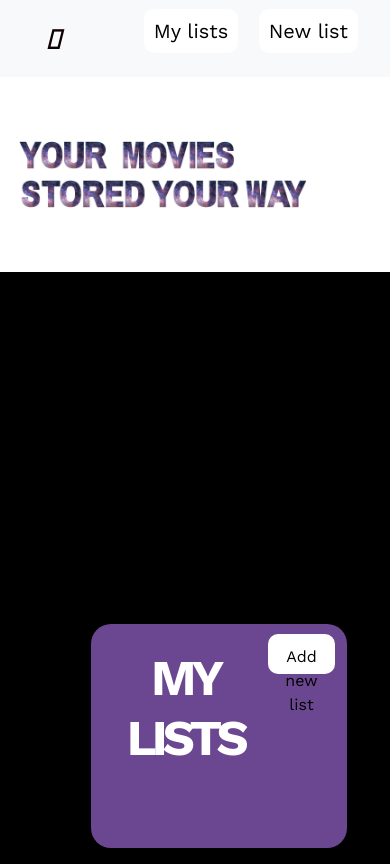
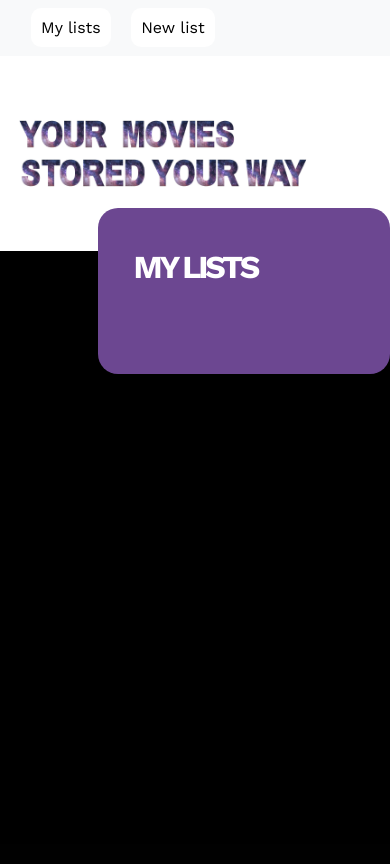
Before and after one commit to chloesianharrison/rails-watch-list, a Rails app: page /lists in a window 390 px wide. After the commit the page ends 374 px from the top, so only its background shows below. Run offline with Rails 7, Linux system fonts and the light colour scheme; data that the repository does not hold is empty; style sheets or scripts are compiled from the project's sources; parts of the project's set-up code (start-up, migrations or seed data) failed here and were passed over; some libraries are stand-ins or nearby versions; some web fonts are replaced.

Commit message:
styling done

```diff
--- /dev/null
+++ b/app/assets/stylesheets/components/_banner.scss
@@ -0,0 +1,8 @@
+.banner {
+  text-align: center;
+  background: white;
+
+  img{
+    width:100%;
+  }
+}
--- a/app/assets/stylesheets/components/_button.scss
+++ b/app/assets/stylesheets/components/_button.scss
@@ -18,7 +18,6 @@
   }
 }
 
-
 .delete-button {
   font-size: 20px;
   margin-top: 30px;
--- /dev/null
+++ b/app/assets/stylesheets/components/_cards.scss
@@ -0,0 +1,61 @@
+.list-card {
+  position: absolute;
+  padding: 25%;
+  z-index: -2;
+  background-color: rgb(108, 71, 145);
+  border-radius: 20px;
+}
+
+.topbackcard {
+  top: 3.9rem;
+  left: 3rem;
+}
+
+.bottombackcard {
+  top: 40rem;
+  right: 0rem;
+}
+
+.cardwidth{
+  width: 18rem;
+}
+
+// media queries
+
+@media (max-width: 1220px){
+  .bottombackcard {
+    top: 30rem;
+  }
+}
+
+@media (max-width: 950px){
+  .topbackcard {
+    height: 500px
+  }
+  .bottombackcard {
+    height: 500px;
+    top: 20rem;
+  }
+}
+
+@media (max-width: 690px){
+  .cardwidth{
+    width: 25rem;
+  }
+}
+
+@media (max-width: 590px){
+  .topbackcard {
+    height: 500px
+  }
+  .bottombackcard {
+    top: 20rem;
+    height: 500px;
+  }
+}
+
+@media (max-width: 540px){
+  .cardwidth{
+    width: 20rem;
+  }
+}
--- /dev/null
+++ b/app/assets/stylesheets/components/_form.scss
@@ -0,0 +1,11 @@
+.label{
+  font-family: $body-font;
+  font-weight: 600;
+  font-size: 20px;
+  color: white;
+  text-shadow: 1px 1px 2px black ;
+}
+
+.form-width {
+  max-width: 700px;
+}
--- a/app/assets/stylesheets/components/_index.scss
+++ b/app/assets/stylesheets/components/_index.scss
@@ -5,3 +5,6 @@
 @import "navbar";
 @import "button";
 @import "list";
+@import "banner";
+@import "cards";
+@import "form";
--- a/app/assets/stylesheets/components/_list.scss
+++ b/app/assets/stylesheets/components/_list.scss
@@ -1,25 +1,83 @@
-.list{
+
+// list boxes
+.list {
   border: 1px solid rgb(255, 254, 255);
   border-radius: 20px;
 
-  a {
+  &:hover{
+    box-shadow: 3px 3px rgb(172, 172, 172);
+    background-color: black;
+  }
+}
+
+.list a {
   color: black;
   text-shadow: 1px 1px 2px rgb(37, 37, 37);
-    font-size: 2rem;
+  font-size: 1.5rem;
   font-weight: 300;
   text-decoration: none;
+
+  &:hover {
+      color: white;
+      font-size: 1.5rem;
+  }
+}
+
+// purple list box
+.leftbox {
+  position: absolute;
+  top: 40rem;
+  right: 0rem;
+  min-width: 75vw;
+  background-color: rgb(108, 71, 145);
+  border-radius: 20px;
+}
+
+// media queries
+
+@media (max-width: 1220px){
+  .leftbox {
+    top: 30rem;
+  }
+}
+
+@media (max-width: 950px){
+  .leftbox {
+    top: 25rem;
+  }
+}
+
+@media (max-width: 766px){
+  .leftbox {
+    top: 20rem;
+  }
+
+  .leftbox .button {
+    display: none;
+  }
+}
+
+@media (max-width: 690px){
+  .lefbox {
+    top: 20rem;
+  }
 }
 
 
-  &:hover{
-    // border: 4px solid rgb(108, 71, 145);
-    box-shadow: 3px 3px rgb(172, 172, 172);
-    background-color: black;
-
-    a {
-    color: white;
-    font-size: 2rem;
-
+@media (max-width: 590px){
+  .leftbox {
+    top: 16rem;
   }
 }
+
+@media (max-width: 540px){
+  .leftbox {
+    top: 16rem;
   }
+}
+
+@media (max-width: 450px){
+  .leftbox {
+    top: 13rem;
+  }
+}
--- a/app/assets/stylesheets/components/_navbar.scss
+++ b/app/assets/stylesheets/components/_navbar.scss
@@ -7,6 +7,30 @@
   flex-grow: 0;
 }
 
-.navbar-lewagon .navbar-brand img {
-  width: 40px;
+nav a {
+  color: black;
+  font-size: 20px;
+  margin-left: 15px;
 }
+
+i {
+  font-size: 30px;
+  margin-left: 30px;
+}
+
+@media (max-width: 490px) {
+  .navbar-lewagon{
+    i {
+      display: none;
+    }
+    a {
+      font-size: 16px;
+    }
+  }
+}
+
+@media (max-width: 770px) {
+  .navbar-lewagon {
+    justify-content: start;
+  }
+}
--- a/app/assets/stylesheets/pages/_home.scss
+++ b/app/assets/stylesheets/pages/_home.scss
@@ -2,85 +2,26 @@
 body{
   background-color: black;
   text-align: center;
-}
-
-nav a {
-  color: black;
-  font-size: 20px;
-  margin-left: 15px;
-}
-
-.banner {
-  text-align: center;
-  background: white;
-
-
-  img{
-    width:100%;
-  }
+  width: 100vw;
+  margin: 0;
 }
 
 h1 {
   color: white;
 }
-i {
-  font-size: 30px;
-  margin-left: 30px;
-}
 
 h2 {
   color: white;
   font-weight: 700px;
-  font-size: 50px;
+  font-size: 3rem;
   font-family: $body-font;
   font-weight: 700;
   letter-spacing: -.1em;
   word-spacing: 0em;
 }
 
-.card {
-  background-color: white;
-  border: 0px;
-
-
+@media (max-width: 766px){
+  h2{
+    font-size: 2rem;
+  }
 }
-
-.banbox {
-  position: absolute;
-  top: 38rem;
-  left: 3rem;
-  // background-color: rgb(108, 71, 145);
-}
-
-.list-card {
-  background-color: rgb(108, 71, 145);
-  border-radius: 20px;
-}
-
-.pcard {
-  position: absolute;
-  top: 3.9rem;
-  left: 3rem;
-  padding: 25%;
-  z-index: -2;
-}
-
-.lcard {
-  position: absolute;
-  top: 40rem;
-  right: 0rem;
-  padding: 25%;
-  z-index: -2;
-}
-
-.label{
-  font-family: $body-font;
-  font-weight: 600;
-  font-size: 20px;
-  color: white;
-}
-
-.form-width {
-  max-width: 700px;
-
-}
--- a/app/views/lists/index.html.erb
+++ b/app/views/lists/index.html.erb
@@ -18,17 +18,17 @@
   </div>
 
 <%# lists container %>
-  <div class="banbox d-flex align-items-end flex-column justify-content-end col-md-11 offset-md-2 banbox "  >
-    <div class="mt-3 mb-3 container w-75 list-card">
-      <div class="d-flex justify-content-between list-card">
+  <div class="leftbox d-flex flex-column">
+    <div class="mt-3 mb-3 container">
+      <div class="d-flex justify-content-between">
        <h2 class="m-4 "> MY LISTS</h2>
 
-        <%= link_to "Add new list", new_list_path, class: "btn button new" %>
+        <%= link_to "Add new list", new_list_path, class: "button me-2" %>
       </div>
 
-      <div class="d-flex m-2 justify-content-around flex-wrap mb-5 list-card">
+      <div class="d-flex justify-content-around flex-wrap mb-5">
         <% @lists.each do |list| %>
-        <div class="card  m-3 card-title p-5 list" style="max-width: 20rem;">
+        <div class="card m-3 p-4 list" >
           <p><%= link_to list.name, list_path(list) %></p>
         </div>
         <% end %>
--- a/app/views/lists/new.html.erb
+++ b/app/views/lists/new.html.erb
@@ -6,7 +6,10 @@
     </div>
   </nav>
 
-<div class="list-card pcard">
+<div class="list-card topbackcard">
+</div>
+
+<div class="list-card bottombackcard">
 </div>
 
 
```
Also changed, not shown: app/views/bookmarks/new.html.erb (+9 -7 lines), app/views/lists/show.html.erb (+9 -13 lines). Lines whose indentation alone changed are shown as unchanged.
